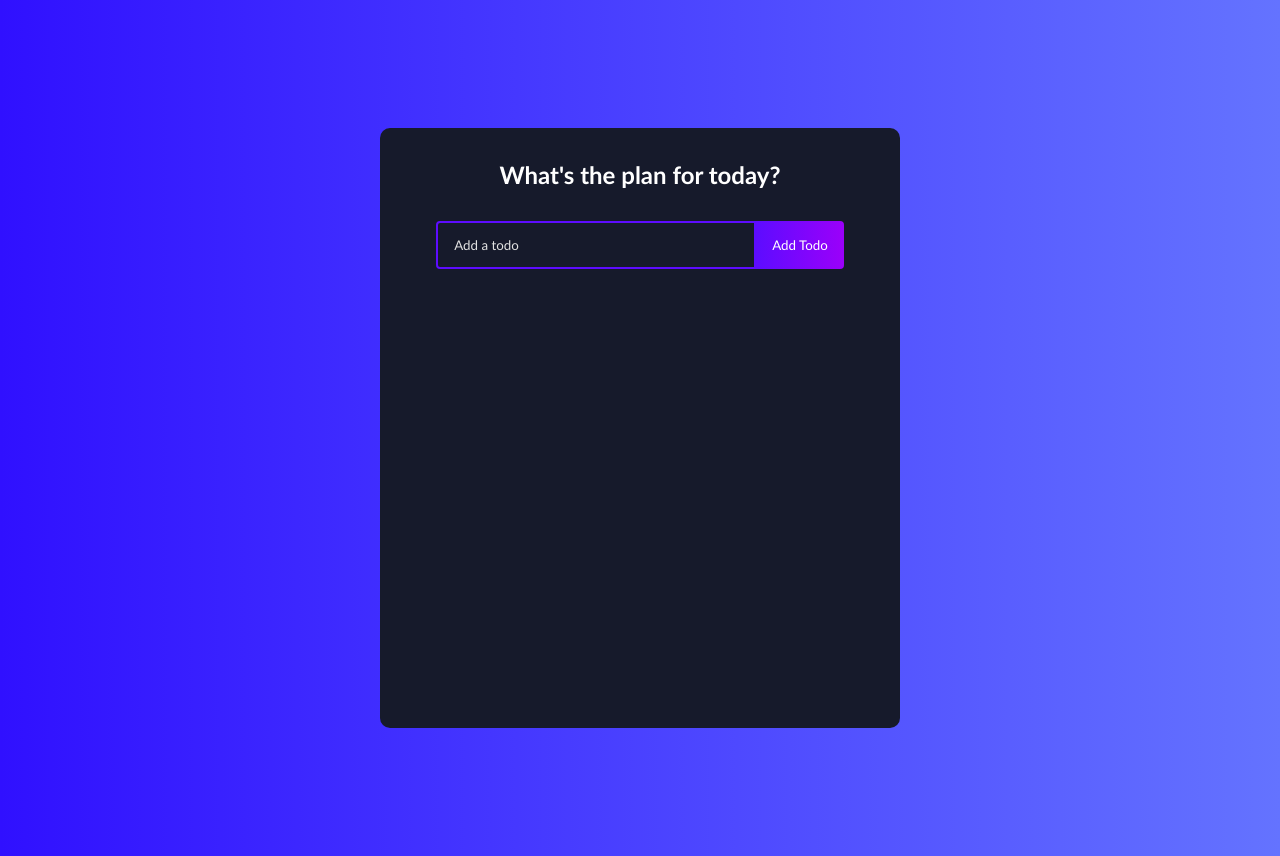
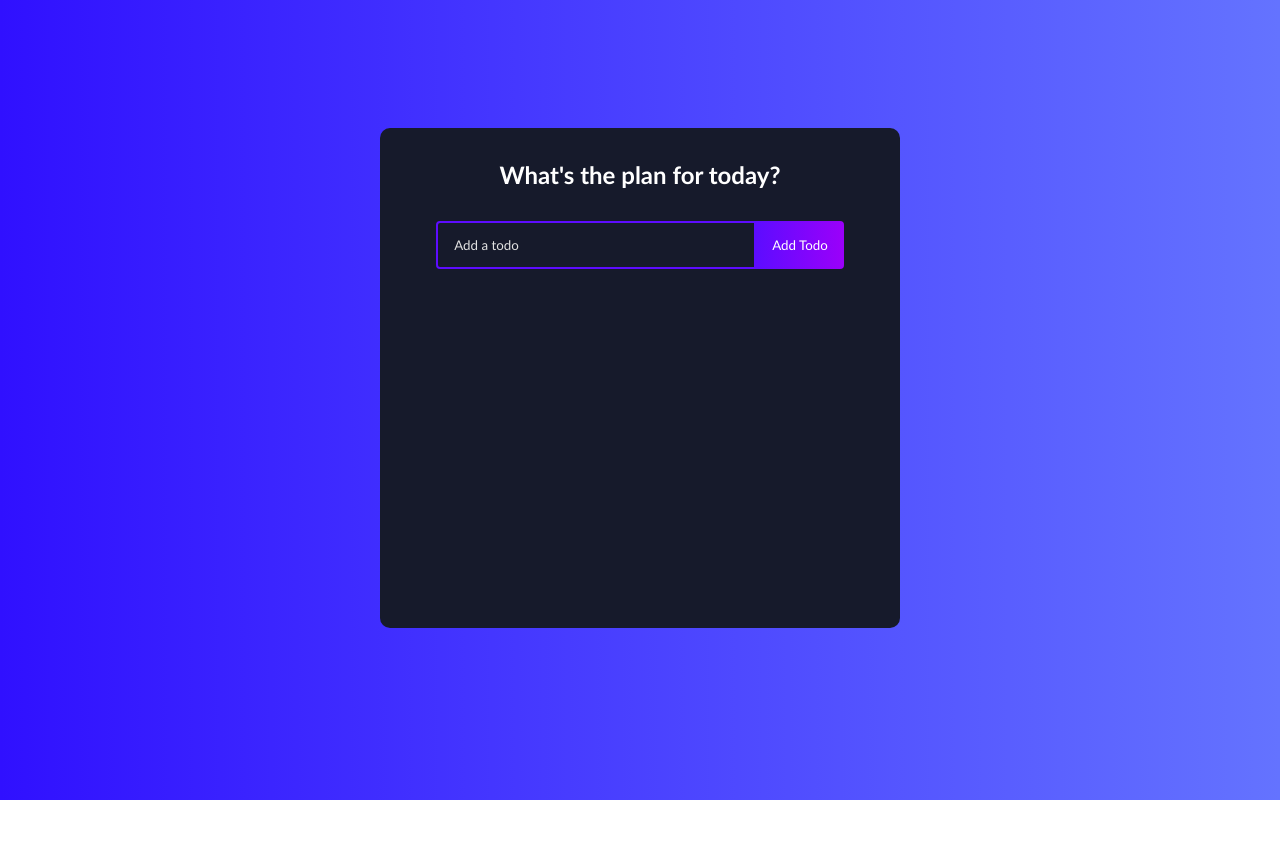
Before and after one commit to mrinnnmoy/react-todo, a React (Create React App) app: page / in a window 1280 px wide. After the commit the page ends 800 px from the top, so only its background shows below. Built offline with nearby package versions, Linux system fonts and the light colour scheme.

Commit message:
build style-bug-fix

```diff
--- a/src/App.css
+++ b/src/App.css
@@ -7,6 +7,7 @@
 }
 
 body {
+    max-height: 400px;
     background: linear-gradient(90deg,
             rgba(48, 16, 255, 1) 0%,
             rgba(100, 115, 255, 1) 100%);
@@ -15,9 +16,9 @@ body {
 .todo-app {
     display: flex;
     flex-direction: column;
-    justify-content: start;
+    justify-content: flex-start;
     width: 520px;
-    min-height: 600px;
+    min-height: 500px;
     background: #161a2b;
     text-align: center;
     margin: 128px auto;
```
